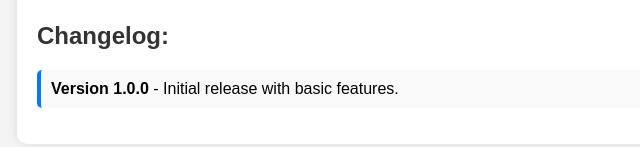
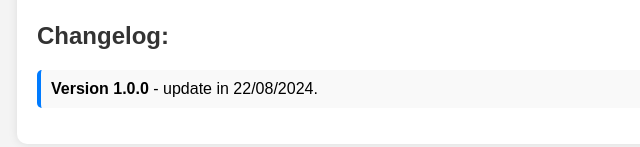
Before and after one commit to topteam1-glitch/panel-upate, a plain HTML site: page index.html in a window 1280 px wide. Shown: the part 271-418 px from the top of the page, without its empty margins (203-843 px from the left). Drawn offline with Linux system fonts and the light colour scheme.

Commit message:
index.html

```diff
--- a/index.html
+++ b/index.html
@@ -72,7 +72,7 @@
         <div class="changelog">
             <h2>Changelog:</h2>
             <ul>
-                <li><strong>Version 1.0.0</strong> - Initial release with basic features.</li>
+                <li><strong>Version 1.0.0</strong> - update in 22/08/2024.</li>
                 <!-- Add more versions here as you release updates -->
             </ul>
         </div>
```
